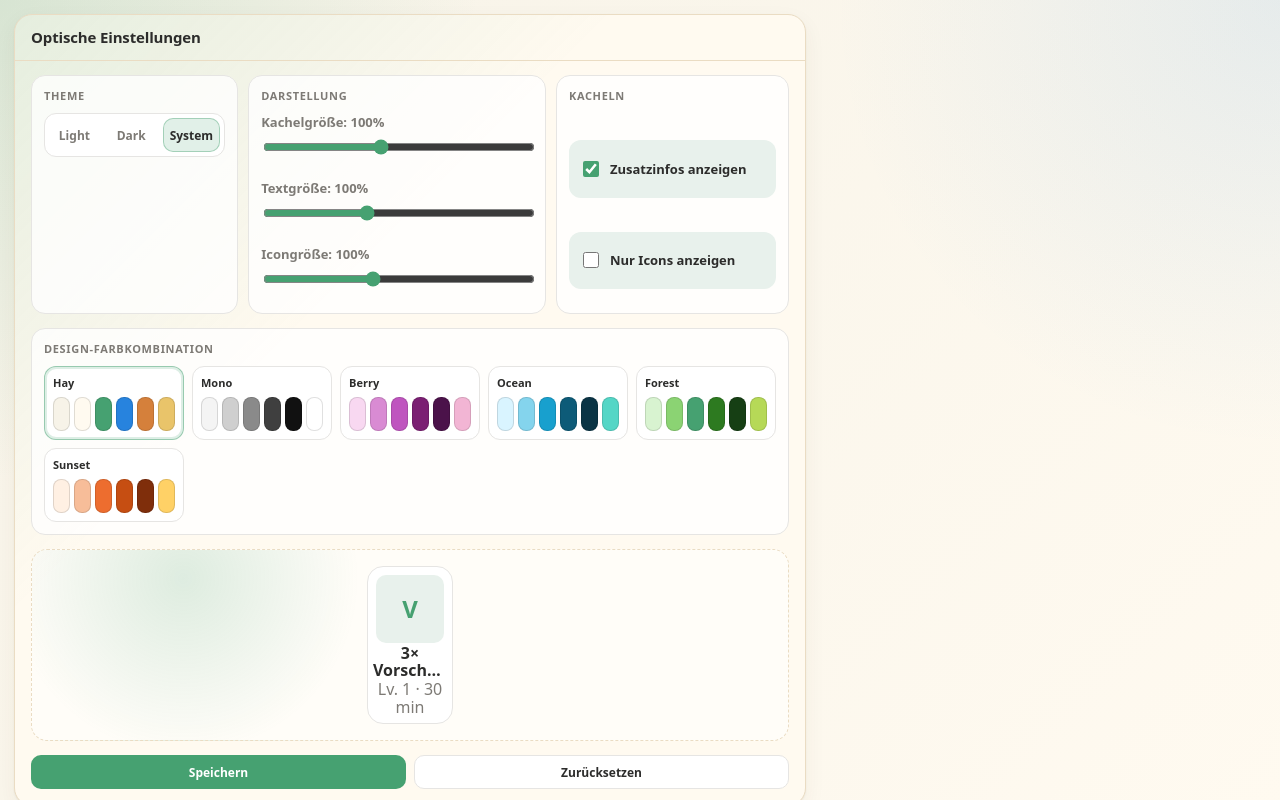
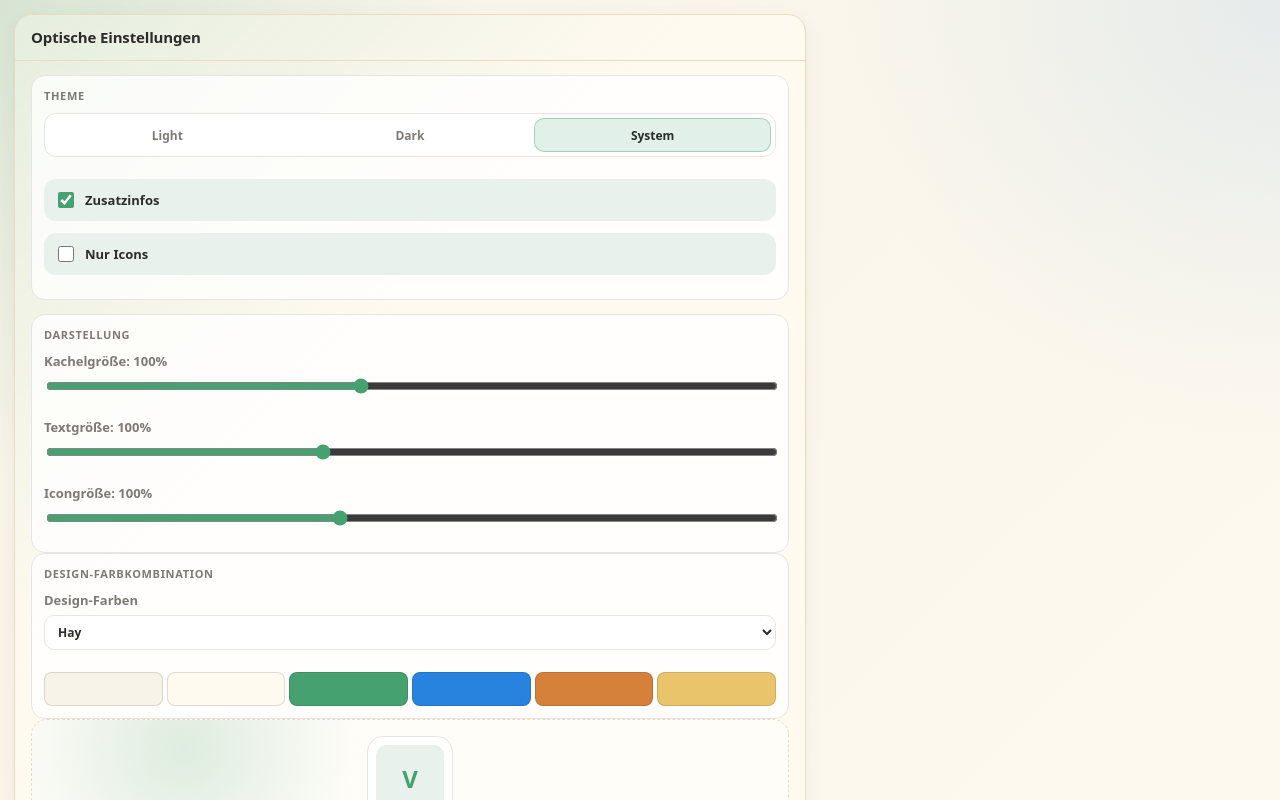
Before and after one commit to Max-Nagler/Hay-Day-Calc., a Next.js app: page /appearance in a window 1280 px wide. Shown: the top 800 px of the page. Built offline with nearby package versions, Linux system fonts and the light colour scheme.

Commit message:
Add pageZoom feature to appearance settings
Added pageZoom property to appearance settings and UI.

```diff
--- a/app/appearance/page.js
+++ b/app/appearance/page.js
@@ -19,6 +19,7 @@ const defaultAppearance = {
   cardScale: 100,
   textScale: 100,
   iconScale: 100,
+  pageZoom: 100,
   palette: "hay",
   showMeta: true,
   iconsOnly: false
@@ -67,6 +68,7 @@ function applyAppearance(appearance, effectiveTheme) {
   document.documentElement.style.setProperty("--card-scale", String(appearance.cardScale / 100));
   document.documentElement.style.setProperty("--text-scale", String(appearance.textScale / 100));
   document.documentElement.style.setProperty("--icon-scale", String(appearance.iconScale / 100));
+  document.documentElement.style.setProperty("--appearance-page-zoom", String(appearance.pageZoom / 100));
 }
 
 export default function AppearanceSettings() {
@@ -78,6 +80,7 @@ export default function AppearanceSettings() {
   }, []);
 
   const effectiveTheme = useMemo(() => getEffectiveTheme(appearance.theme), [appearance.theme]);
+  const selectedPalette = paletteById.get(appearance.palette) || colorPalettes[0];
 
   useEffect(() => {
     applyAppearance(appearance, effectiveTheme);
@@ -122,7 +125,6 @@ export default function AppearanceSettings() {
         <div className="panelStaticHeader">Optische Einstellungen</div>
 
         <div className="appearanceBody">
-          <div className="appearanceControls">
           <section className="appearanceSection themeSection">
             <h2>Theme</h2>
             <div className="appearanceSegment">
@@ -141,8 +143,29 @@ export default function AppearanceSettings() {
                 </button>
               ))}
             </div>
+
+            <div className="tileSettingsInline">
+              <label className="checkbox compactCheckbox singleCheckbox">
+                <input
+                  type="checkbox"
+                  checked={appearance.showMeta}
+                  onChange={(event) => updateValue("showMeta", event.target.checked)}
+                />
+                Zusatzinfos
+              </label>
+
+              <label className="checkbox compactCheckbox singleCheckbox">
+                <input
+                  type="checkbox"
+                  checked={appearance.iconsOnly}
+                  onChange={(event) => updateValue("iconsOnly", event.target.checked)}
+                />
+                Nur Icons
+              </label>
+            </div>
           </section>
 
+          <div className="appearanceMainGrid">
             <section className="appearanceSection">
               <h2>Darstellung</h2>
 
@@ -183,47 +206,26 @@ export default function AppearanceSettings() {
               </label>
             </section>
 
-            <section className="appearanceSection">
-              <h2>Kacheln</h2>
+            <section className="appearanceSection paletteSection">
+              <h2>Design-Farbkombination</h2>
 
-              <label className="checkbox compactCheckbox singleCheckbox">
-                <input
-                  type="checkbox"
-                  checked={appearance.showMeta}
-                  onChange={(event) => updateValue("showMeta", event.target.checked)}
-                />
-                Zusatzinfos anzeigen
+              <label className="field compactField">
+                <span>Design-Farben</span>
+                <select
+                  value={appearance.palette}
+                  onChange={(event) => updateValue("palette", event.target.value)}
+                >
+                  {colorPalettes.map((palette) => (
+                    <option key={palette.id} value={palette.id}>
+                      {palette.label}
+                    </option>
+                  ))}
+                </select>
               </label>
 
-              <label className="checkbox compactCheckbox singleCheckbox">
-                <input
-                  type="checkbox"
-                  checked={appearance.iconsOnly}
-                  onChange={(event) => updateValue("iconsOnly", event.target.checked)}
-                />
-                Nur Icons anzeigen
-              </label>
-            </section>
-          </div>
-
-          <section className="appearanceSection paletteSection">
-            <h2>Design-Farbkombination</h2>
-            <div className="paletteGrid">
-              {colorPalettes.map((palette) => (
-                <button
-                  key={palette.id}
-                  type="button"
-                  className={appearance.palette === palette.id ? "paletteOption active" : "paletteOption"}
-                  onClick={() => updateValue("palette", palette.id)}
-                  title={palette.label}
-                >
-                  <span className="paletteName">{palette.label}</span>
-                  <span className="paletteSwatches">
-                    {palette.colors.map((color) => (
+              <div className="paletteSwatches selectedPaletteSwatches" aria-label={`${selectedPalette.label} Farben`}>
+                {selectedPalette.colors.map((color) => (
                   <span key={color} style={{ background: color }} />
-                    ))}
-                  </span>
-                </button>
                 ))}
               </div>
             </section>
@@ -240,6 +242,22 @@ export default function AppearanceSettings() {
                 )}
               </article>
             </div>
+          </div>
+
+          <details className="appearanceAdvanced">
+            <summary>Embed-Größe anpassen</summary>
+            <label className="field compactField">
+              <span>Zoom der Appearance-Seite: {appearance.pageZoom}%</span>
+              <input
+                type="range"
+                min="75"
+                max="125"
+                step="5"
+                value={appearance.pageZoom}
+                onChange={(event) => updateValue("pageZoom", Number(event.target.value))}
+              />
+            </label>
+          </details>
 
           <div className="appearanceActions">
             <button type="button" onClick={saveAppearance}>
```
Lines whose indentation alone changed are shown as unchanged.
